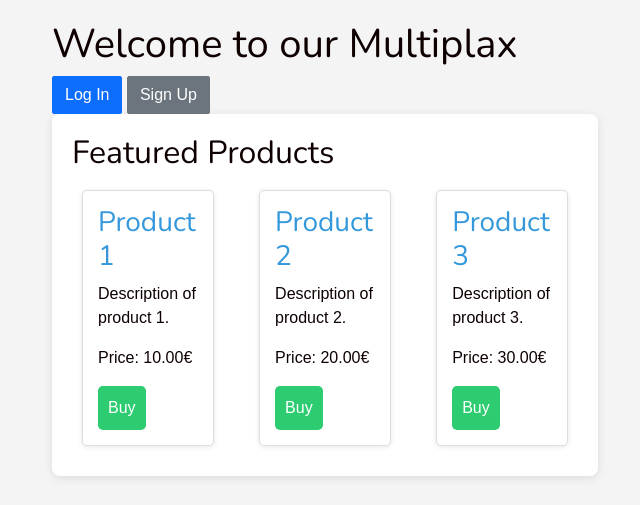
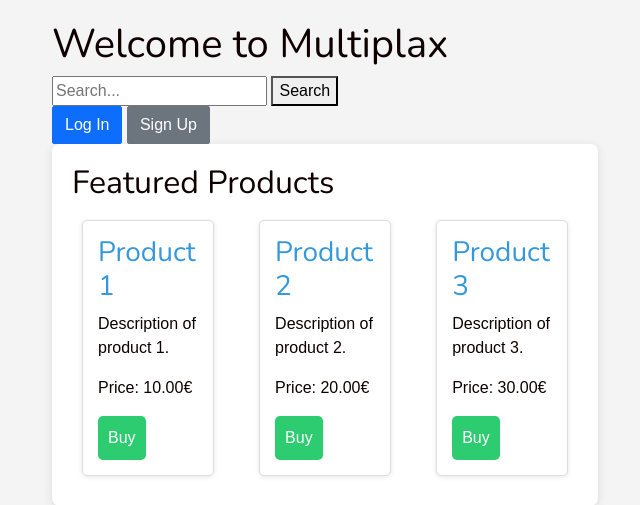
Before and after one commit to anh-nguyen-79/multiplax, a Rails app: page / in a window 1280 px wide. Shown: the top 505 px of the page, without its empty margins (30-670 px from the left). Run offline with Rails 7, Linux system fonts and the light colour scheme; style sheets or scripts are compiled from the project's sources; some libraries are stand-ins or nearby versions.

Commit message:
WIP home

```diff
--- a/app/views/pages/home.html.erb
+++ b/app/views/pages/home.html.erb
@@ -1,7 +1,13 @@
 <div class="container">
   <div class="row">
     <div class="col-md-6">
-      <h1>Welcome to our Multiplax</h1>
+      <h1>Welcome to Multiplax</h1>
+      <div class="search-bar">
+        <form action="/search" method="get">
+          <input type="text" name="query" placeholder="Search..." required>
+          <button type="submit">Search</button>
+        </form>
+      </div>
 
       <div class="auth-links">
         <%= link_to 'Log In', new_user_session_path, class: 'btn btn-primary' %>
```
